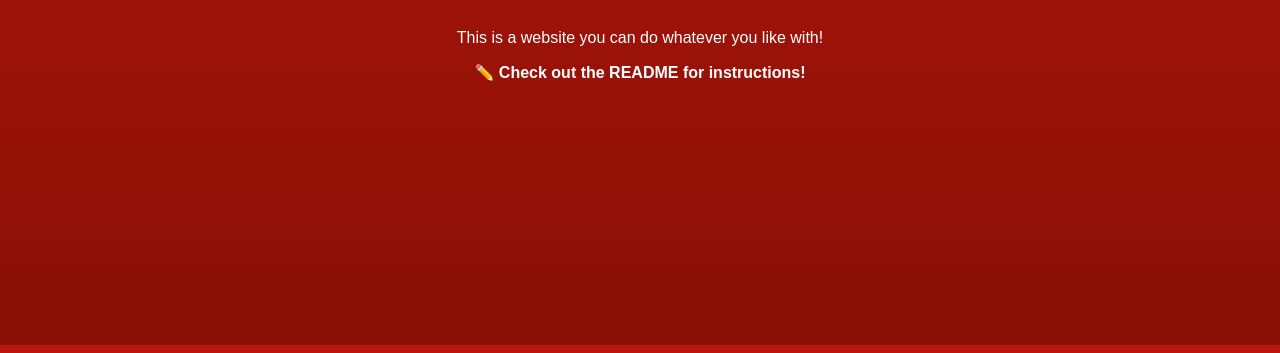
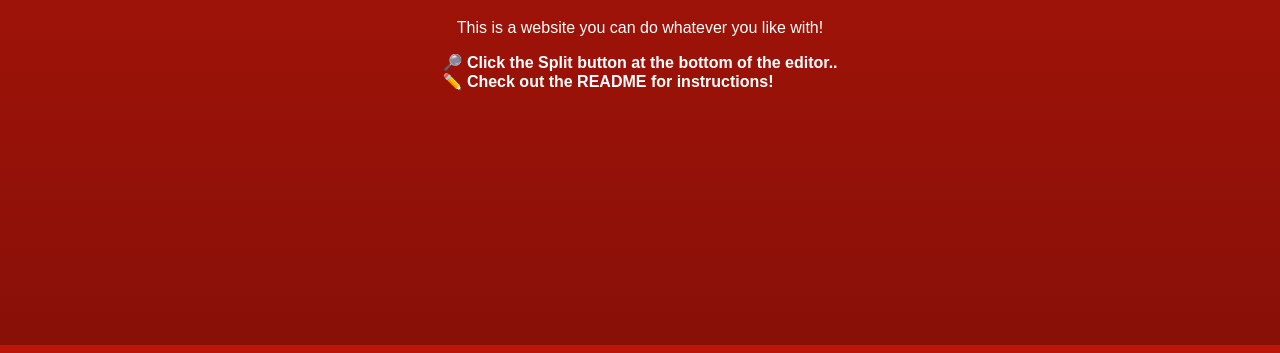
Before and after one commit to SueSmith/hello-website, a website built with Vite: page index.html in a window 1280 px wide. Shown: the part 447-800 px from the top of the page. Built offline with nearby package versions, Linux system fonts and the light colour scheme.

Commit message:
Update index.html

```diff
--- a/index.html
+++ b/index.html
@@ -46,6 +46,7 @@
 
         </div>
         <div class="remix">
+          <strong>🔎 Click the Split button at the bottom of the editor..</strong><br/>
           <strong>✏️ Check out the README for instructions!</strong>
         </div>
       </div>
```
